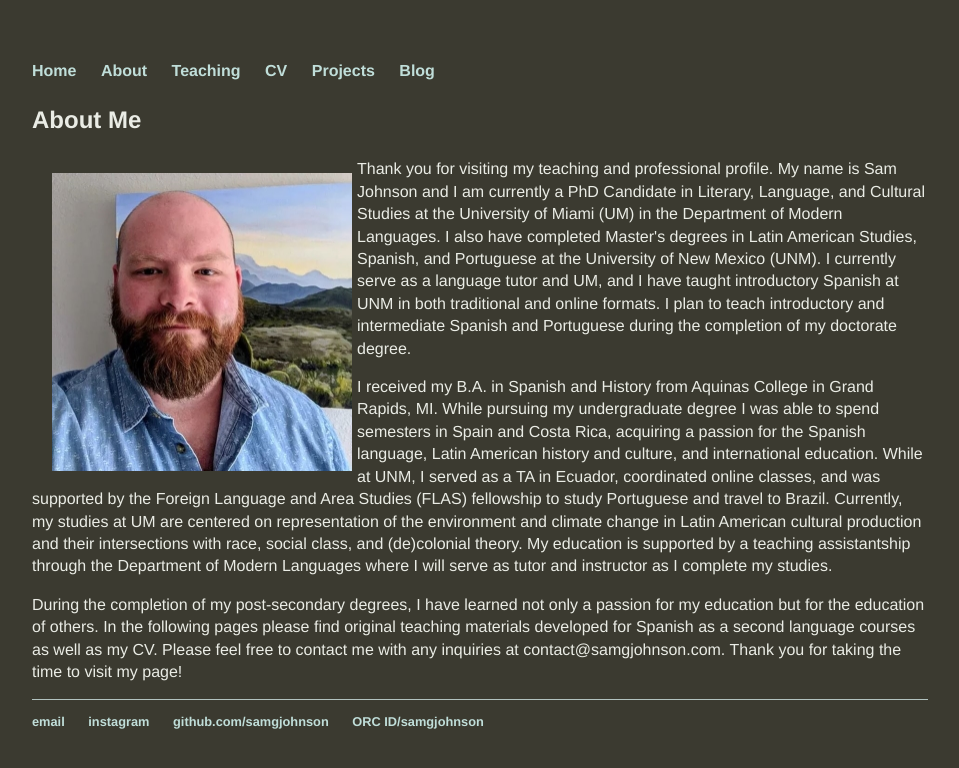
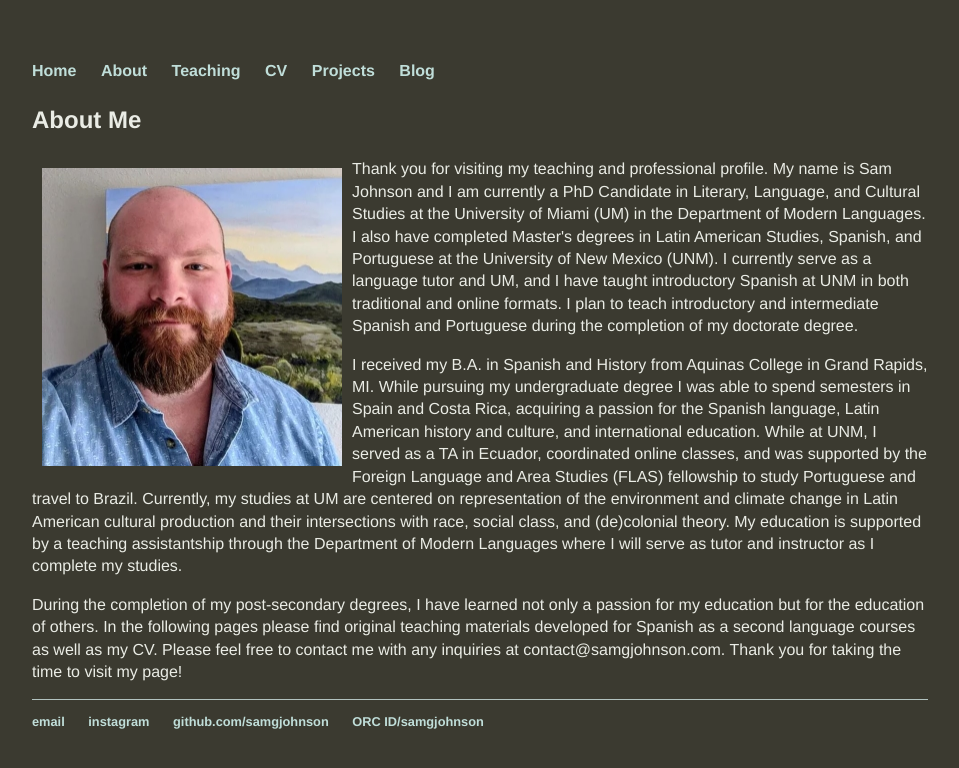
Before and after one commit to samgjohnson/samgjohnson.github.io, a Jekyll site: the page built from about/index.html, in a window 1280 px wide. Shown: the top 768 px of the page, without its empty margins (160-1119 px from the left). Built offline with Jekyll 4.4.1, drawn with Linux system fonts in a browser that asks for light colours.

Commit message:
Update index.html

```diff
--- a/about/index.html
+++ b/about/index.html
@@ -3,7 +3,7 @@
 title: About Me
 ---
 <h3>About Me </h3>
-<img src="/assets/headshot2.JPG" align="left" style="padding: 15px 5px 10px 20px; width:300px;height:298px"><p>Thank you for visiting my teaching and professional profile. My name is Sam Johnson and I am currently a PhD Candidate in Literary, Language, and Cultural Studies at the University of Miami (UM) in the Department of Modern Languages. I also have completed Master's degrees in Latin American Studies, Spanish, and Portuguese at the University of New Mexico (UNM). I currently serve as a language tutor and UM, and I have taught introductory Spanish at UNM in both traditional and online formats. I plan to teach introductory and intermediate Spanish and Portuguese during the completion of my doctorate degree.</p>
+<img src="/assets/headshot2.JPG" align="left" style="padding: 10px 10px 10px 10px; width:300px;height:298px"><p>Thank you for visiting my teaching and professional profile. My name is Sam Johnson and I am currently a PhD Candidate in Literary, Language, and Cultural Studies at the University of Miami (UM) in the Department of Modern Languages. I also have completed Master's degrees in Latin American Studies, Spanish, and Portuguese at the University of New Mexico (UNM). I currently serve as a language tutor and UM, and I have taught introductory Spanish at UNM in both traditional and online formats. I plan to teach introductory and intermediate Spanish and Portuguese during the completion of my doctorate degree.</p>
 <p>I received my B.A. in Spanish and History from Aquinas College in Grand Rapids, MI. While pursuing my undergraduate degree I was able to spend semesters in Spain and Costa Rica, acquiring a passion for the Spanish language, Latin American history and culture, and international education. While at UNM, I served as a TA in Ecuador, coordinated online classes, and was supported by the Foreign Language and Area Studies (FLAS) fellowship to study Portuguese and travel to Brazil. Currently, my studies at UM are centered on representation of the environment and climate change in Latin American cultural production and their intersections with race, social class, and (de)colonial theory. My education is supported by a teaching assistantship through the Department of Modern Languages where I will serve as tutor and instructor as I complete my studies.</p>
 <p> During the completion of my post-secondary degrees, I have learned not only a passion for my education but for the education of others. In the following pages please find original teaching materials developed for Spanish as a second language courses as well as my CV.
 Please feel free to contact me with any inquiries at contact@samgjohnson.com. Thank you for taking the time to visit my page!</p>
```
